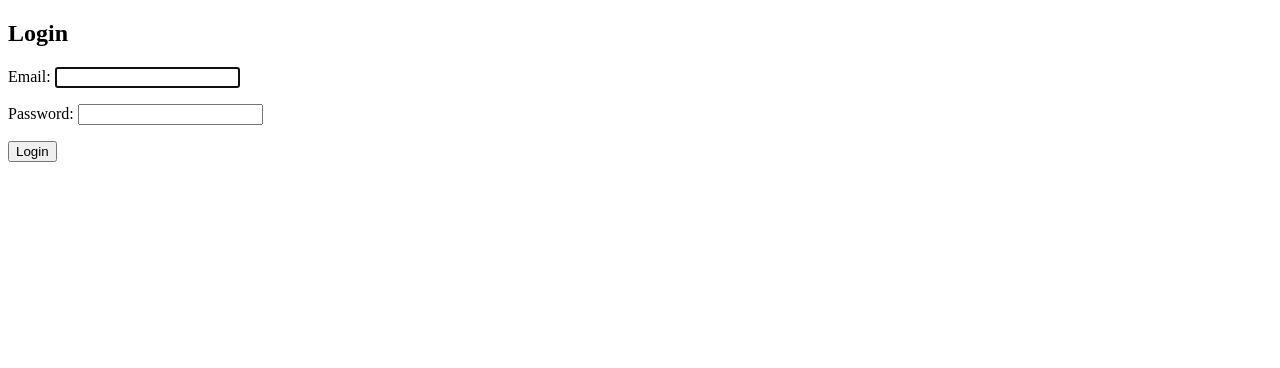
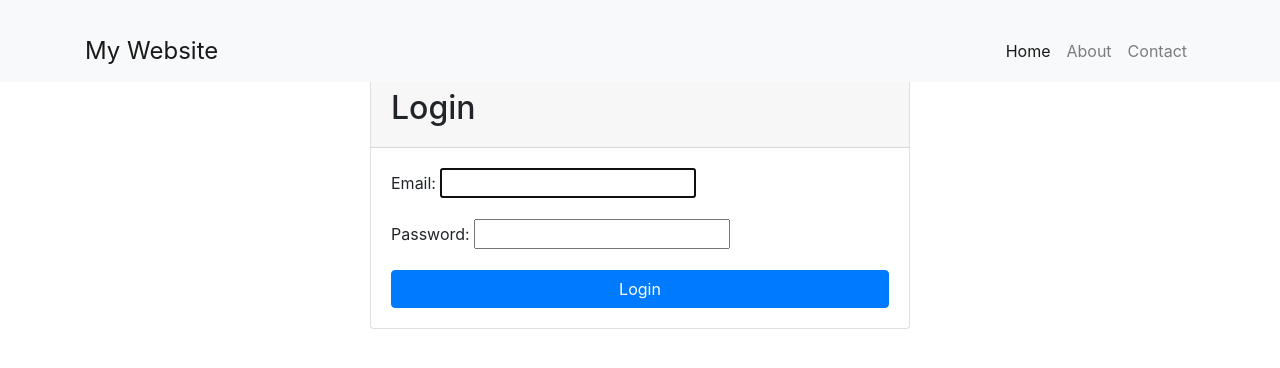
Before and after one commit to Sergey-Pashkov/MB6, a Django app: page /login/ in a window 1280 px wide. Shown: the top 368 px of the page. Run offline with Django 5.2, Linux system fonts and the light colour scheme; parts of the project's set-up code (start-up, migrations or seed data) failed here and were passed over; some libraries are stand-ins or nearby versions.

Commit message:
Добавлены стили к странице входа

```diff
--- a/Home_button/Accounting_button/templates/Accounting_button/base.html
+++ b/Home_button/Accounting_button/templates/Accounting_button/base.html
@@ -1,60 +1,58 @@
-<!-- Accounting_button/templates/Accounting_button/base.html -->
-
 <!DOCTYPE html>
 <html lang="en">
 <head>
     <meta charset="UTF-8">
-    <meta name="viewport" content="width=device-width, initial-scale=1, shrink-to-fit=no">
-    <title>{% block title %}My Site{% endblock %}</title>
-    <link rel="stylesheet" href="https://stackpath.bootstrapcdn.com/bootstrap/4.3.1/css/bootstrap.min.css">
-    {% load static %}
+    <meta name="viewport" content="width=device-width, initial-scale=1.0">
+    <title>{% block title %}My Website{% endblock %}</title>
+    <!-- Bootstrap CSS -->
+    <link href="https://stackpath.bootstrapcdn.com/bootstrap/4.5.2/css/bootstrap.min.css" rel="stylesheet">
+    <style>
+        body {
+            padding-top: 56px;
+        }
+        .navbar-brand {
+            font-size: 1.5rem;
+        }
+        .container {
+            margin-top: 20px;
+        }
+    </style>
 </head>
 <body>
-    <nav class="navbar navbar-expand-lg navbar-light bg-light">
-        <a class="navbar-brand" href="#">My Site</a>
-        <div class="collapse navbar-collapse" id="navbarNav">
-            <ul class="navbar-nav ml-auto">
-                {% if user.is_authenticated %}
+    <!-- Navigation Bar -->
+    <nav class="navbar navbar-expand-lg navbar-light bg-light fixed-top">
+        <div class="container">
+            <a class="navbar-brand" href="#">My Website</a>
+            <button class="navbar-toggler" type="button" data-toggle="collapse" data-target="#navbarResponsive" aria-controls="navbarResponsive" aria-expanded="false" aria-label="Toggle navigation">
+                <span class="navbar-toggler-icon"></span>
+            </button>
+            <div class="collapse navbar-collapse" id="navbarResponsive">
+                <ul class="navbar-nav ml-auto">
+                    <li class="nav-item active">
+                        <a class="nav-link" href="#">Home
+                            <span class="sr-only">(current)</span>
+                        </a>
+                    </li>
                     <li class="nav-item">
-                        <form method="post" action="{% url 'logout' %}">
-                            {% csrf_token %}
-                            <button type="submit" class="nav-link btn btn-link" style="padding: 0;">Logout</button>
-                        </form>
+                        <a class="nav-link" href="#">About</a>
                     </li>
-                {% else %}
                     <li class="nav-item">
-                        <a class="nav-link" href="{% url 'login' %}">Login</a>
+                        <a class="nav-link" href="#">Contact</a>
                     </li>
-                {% endif %}
-            </ul>
+                </ul>
+            </div>
         </div>
     </nav>
-    <div class="container mt-4">
-        <!-- Button to return to the respective dashboard -->
-        {% if user.is_authenticated %}
-            <div class="mb-3">
-                {% if user.user_type == 'owner' %}
-                    <a href="{% url 'owner_dashboard' %}" class="btn btn-secondary">Return to Dashboard</a>
-                {% elif user.user_type == 'organizer' %}
-                    <a href="{% url 'organizer_dashboard' %}" class="btn btn-secondary">Return to Dashboard</a>
-                {% elif user.user_type == 'executor' %}
-                    <a href="{% url 'executor_dashboard' %}" class="btn btn-secondary">Return to Dashboard</a>
-                {% endif %}
-            </div>
-        {% endif %}
 
-        <!-- Message display block -->
-        {% if messages %}
-            <div class="mb-4">
-                {% for message in messages %}
-                    <div class="alert {% if message.tags %}alert-{{ message.tags }}{% else %}alert-info{% endif %}" role="alert">
-                        {{ message }}
-                    </div>
-                {% endfor %}
-            </div>
-        {% endif %}
+    <!-- Main Container -->
+    <div class="container">
+        {% block content %}
+        {% endblock %}
+    </div>
 
-        {% block content %}{% endblock %}
-    </div>
+    <!-- Bootstrap JS and dependencies -->
+    <script src="https://code.jquery.com/jquery-3.5.1.slim.min.js"></script>
+    <script src="https://cdn.jsdelivr.net/npm/@popperjs/core@2.5.4/dist/umd/popper.min.js"></script>
+    <script src="https://stackpath.bootstrapcdn.com/bootstrap/4.5.2/js/bootstrap.min.js"></script>
 </body>
 </html>
--- a/Home_button/Accounting_button/templates/Accounting_button/registration/login.html
+++ b/Home_button/Accounting_button/templates/Accounting_button/registration/login.html
@@ -1,14 +1,22 @@
-<!DOCTYPE html>
-<html>
-<head>
-    <title>Login</title>
-</head>
-<body>
-    <h2>Login</h2>
-    <form method="post">
-        {% csrf_token %}
-        {{ form.as_p }}
-        <button type="submit">Login</button>
-    </form>
-</body>
-</html>
+{% extends "Accounting_button/base.html" %}
+
+{% block title %}Login{% endblock %}
+
+{% block content %}
+<div class="row justify-content-center">
+    <div class="col-md-6">
+        <div class="card">
+            <div class="card-header">
+                <h2>Login</h2>
+            </div>
+            <div class="card-body">
+                <form method="post">
+                    {% csrf_token %}
+                    {{ form.as_p }}
+                    <button type="submit" class="btn btn-primary btn-block">Login</button>
+                </form>
+            </div>
+        </div>
+    </div>
+</div>
+{% endblock %}
--- a/Home_button/Accounting_button/views.py
+++ b/Home_button/Accounting_button/views.py
@@ -1,7 +1,9 @@
+
+
 
 from django.shortcuts import render
 from django.contrib.auth.forms import AuthenticationForm
 
 def login_view(request):
     form = AuthenticationForm()
-    return render(request, 'Accounting_button/templates/login.html', {'form': form})
+    return render(request, 'Accounting_button/registration/login.html', {'form': form})
```
